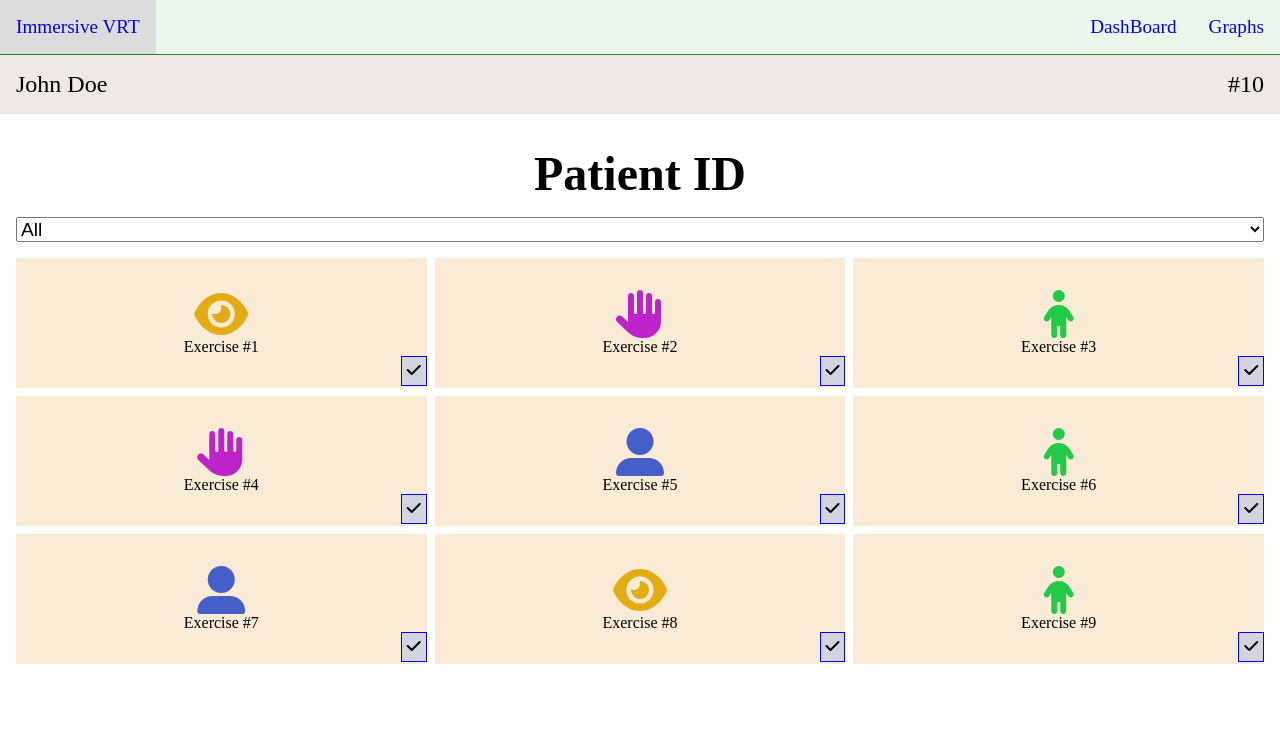
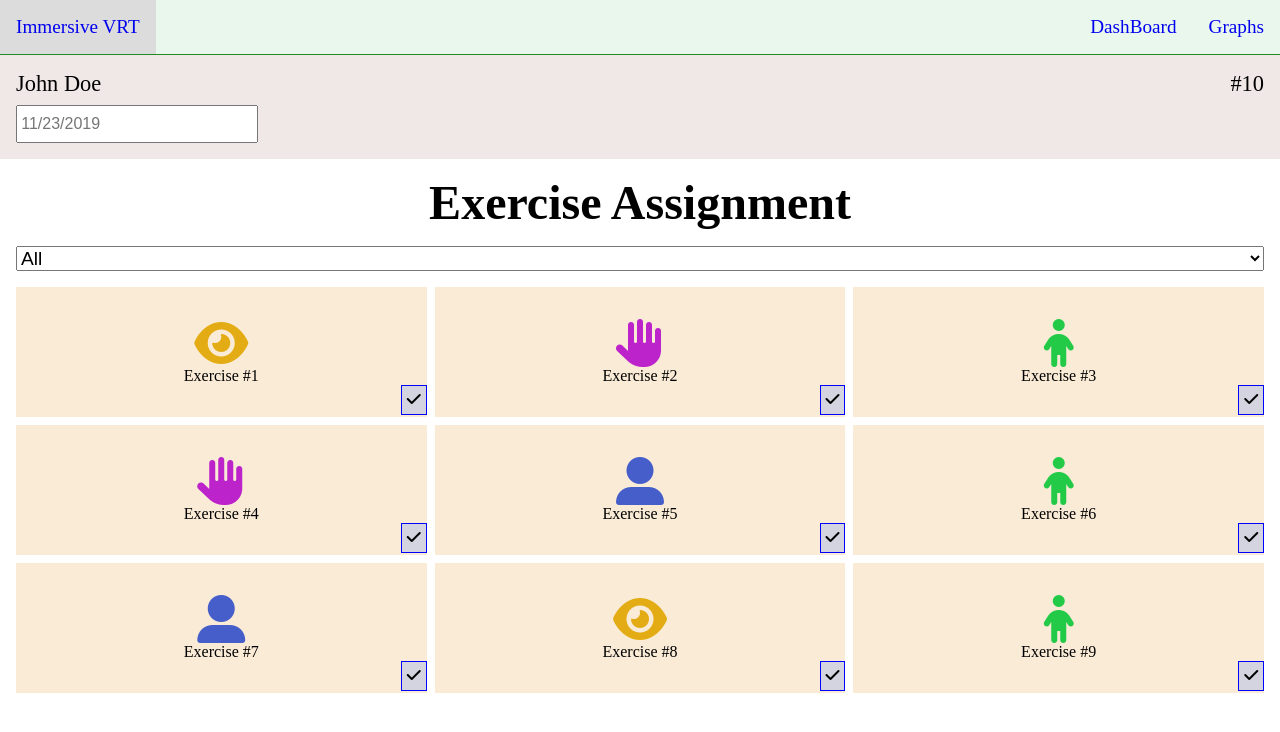
Before and after one commit to ysongh/excecise-time, a React (Create React App) app: page / in a window 1280 px wide. Shown: the top 732 px of the page. Built offline with nearby package versions, Linux system fonts and the light colour scheme.

Commit message:
install react date picker

```diff
--- a/package.json
+++ b/package.json
@@ -4,6 +4,7 @@
   "private": true,
   "dependencies": {
     "react": "^16.12.0",
+    "react-datepicker": "^2.10.1",
     "react-dom": "^16.12.0",
     "react-router-dom": "^5.1.2",
     "react-scripts": "3.2.0"
--- a/src/component/DashBoard.js
+++ b/src/component/DashBoard.js
@@ -37,7 +37,7 @@
 
         return(
             <div className="dashBoard">
-                <h1 className="dashBoard__title">Patient ID</h1>
+                <h1 className="dashBoard__title">Exercise Assignment</h1>
                 <div className="dashBoard__inputGroup">
                     <select
                         name="selectType"
--- a/src/component/Patient.js
+++ b/src/component/Patient.js
@@ -1,6 +1,18 @@
 import React, { Component } from 'react';
+import DatePicker from "react-datepicker";
+import "react-datepicker/dist/react-datepicker.css";
 
 class Patient extends Component{
+    state = {
+        date: ""
+    }
+
+    onSetDate(date) {
+        this.setState({
+            date: date
+        });
+    }
+
     render(){
         return(
             <div className="patient">
@@ -8,6 +20,12 @@
                     <p>John Doe</p>
                     <p>#10</p>
                 </div>
+                <DatePicker
+                    className="patient__date"
+                    placeholderText="11/23/2019"
+                    selected={this.state.date}
+                    onChange={this.onSetDate.bind(this)}
+                    dateFormat="MM/dd/yyyy" />
 
             </div>
         )
--- a/src/index.css
+++ b/src/index.css
@@ -14,7 +14,7 @@
 .dashBoard__title{
     text-align: center;
     font-size: 3rem;
-    margin: 1rem 0;
+    margin-bottom: 1rem;
 }
 
 .dashBoard__inputGroup{
@@ -78,7 +78,14 @@
 .patient__information{
     display: flex;
     justify-content: space-between;
-    font-size: 1.5rem;
+    font-size: 1.4rem;
+}
+
+.patient__date{
+    width: 14.5rem;
+    padding: .5rem .2rem;
+    margin-top: .5rem;
+    font-size: 1rem;
 }
 
 /* nav */
```
